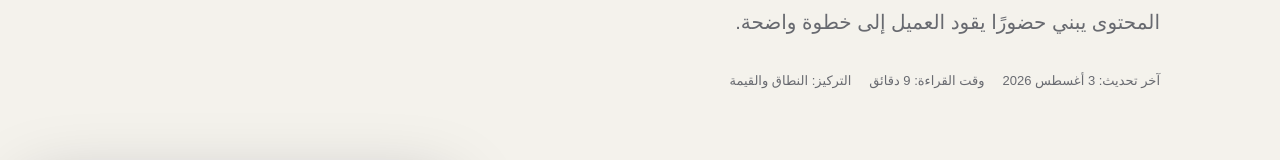
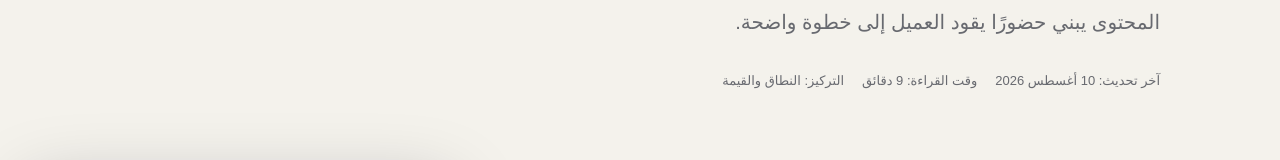
Before and after one commit to mohammedrashad2011-ui/Dewank-2026-website, a Next.js app: page /guides/social-media-management-cost-saudi-arabia in a window 1280 px wide. Shown: the part 519-679 px from the top of the page. Built offline with nearby package versions, Linux system fonts and the light colour scheme; a web font is replaced by a local one.

Commit message:
Clarify social media pricing scope and link service offer

```diff
--- a/app/guides/social-media-management-cost-saudi-arabia/page.tsx
+++ b/app/guides/social-media-management-cost-saudi-arabia/page.tsx
@@ -32,7 +32,7 @@ const scope = [
 export default function SocialMediaManagementCostGuide() {
   const url = `${siteUrl}/guides/social-media-management-cost-saudi-arabia`;
   const schema = { "@context": "https://schema.org", "@graph": [
-    { "@type": "Article", "@id": `${url}#article`, headline: title, description, inLanguage: "ar", datePublished: "2026-08-03", dateModified: "2026-08-03", mainEntityOfPage: url, author: { "@id": organizationId }, publisher: { "@id": organizationId }, about: ["إدارة حسابات التواصل الاجتماعي", "أسعار السوشيال ميديا في السعودية", "صناعة المحتوى"] },
+    { "@type": "Article", "@id": `${url}#article`, headline: title, description, inLanguage: "ar", datePublished: "2026-08-03", dateModified: "2026-08-10", mainEntityOfPage: url, author: { "@id": organizationId }, publisher: { "@id": organizationId }, about: ["إدارة حسابات التواصل الاجتماعي", "أسعار السوشيال ميديا في السعودية", "صناعة المحتوى"] },
     { "@type": "FAQPage", "@id": `${url}#faq`, mainEntity: faqs.map((faq) => ({ "@type": "Question", name: faq.question, acceptedAnswer: { "@type": "Answer", text: faq.answer } })) },
     { "@type": "BreadcrumbList", itemListElement: [{ "@type": "ListItem", position: 1, name: "الرئيسية", item: siteUrl }, { "@type": "ListItem", position: 2, name: "أدلة النمو", item: `${siteUrl}/guides` }, { "@type": "ListItem", position: 3, name: title, item: url }] },
   ] };
@@ -44,7 +44,7 @@ export default function SocialMediaManagementCostGuide() {
         <nav className="article-breadcrumbs" aria-label="مسار الصفحة"><Link href="/">الرئيسية</Link><span>/</span><Link href="/guides">أدلة النمو</Link><span>/</span><span>السوشيال ميديا</span></nav>
         <h1>{title}</h1>
         <p>السعر وحده لا يخبرك إن كانت الباقة مناسبة؛ ما يحدد القيمة هو جودة الفكرة والتنفيذ، وما إذا كان المحتوى يبني حضورًا يقود العميل إلى خطوة واضحة.</p>
-        <div className="article-meta"><span>آخر تحديث: 3 أغسطس 2026</span><span>وقت القراءة: 9 دقائق</span><span>التركيز: النطاق والقيمة</span></div>
+        <div className="article-meta"><span>آخر تحديث: 10 أغسطس 2026</span><span>وقت القراءة: 9 دقائق</span><span>التركيز: النطاق والقيمة</span></div>
       </header>
       <div className="article-layout shell">
         <div className="article-body">
@@ -72,8 +72,9 @@ export default function SocialMediaManagementCostGuide() {
           <p>قارن الهدف والاستراتيجية ونوع المخرجات لا العدد فقط. اطلب نموذج تقويم محتوى، وحدد من يكتب ويصمم وينشر ويرد، وما الذي ستملكه عند انتهاء العقد. ولرؤية الصورة الأوسع، راجع دليل <Link href="/guides/digital-marketing-cost-saudi-arabia">أسعار التسويق الرقمي في السعودية</Link>.</p>
           <h2 id="decision">متى تكون الإدارة الشهرية استثمارًا سيئًا؟</h2>
           <p>عندما لا يوجد عرض واضح أو طريقة سهلة للطلب أو قدرة على متابعة العملاء. المحتوى لا يعوض ضعف المنتج أو تأخر الرد. قبل زيادة عدد المنشورات، أصلح الرسالة ومسار التحويل وحدد كيف ستقيس الاستفسارات والطلبات.</p>
+          <p><strong>مهم:</strong> النطاقات أعلاه تتحدث عن إدارة شهرية قد تشمل التخطيط والنشر والمتابعة، وليست نفس نطاق باقات المحتوى الجاهزة. لفهم الخدمة الكاملة راجع <Link href="/services/social-media-content">إدارة السوشيال ميديا وصناعة المحتوى</Link>. وإذا كنت تريد شهر محتوى محدد المخرجات كبداية، راجع <Link href="/offers/30-day-content-package">باقة محتوى 30 يومًا</Link>.</p>
           <section className="article-faq" id="faq"><h2>أسئلة شائعة</h2>{faqs.map((faq) => <details key={faq.question}><summary>{faq.question}</summary><p>{faq.answer}</p></details>)}</section>
-          <section className="article-cta"><h2>تريد محتوى يبني حضورًا ويخدم هدفًا؟</h2><p>نحدد ما يحتاجه حسابك فعلًا، ثم نبني خطة واضحة في المحتوى والتصميم والنشر والقياس من دون حشو الباقة بمخرجات لا تخدمك.</p><Link className="button primary" href="/digital-marketing">استعرض حلول التسويق الرقمي <span>←</span></Link></section>
+          <section className="article-cta"><h2>تريد محتوى يبني حضورًا ويخدم هدفًا؟</h2><p>نحدد ما يحتاجه حسابك فعلًا، ثم نبني خطة واضحة في المحتوى والتصميم والنشر والقياس من دون حشو الباقة بمخرجات لا تخدمك.</p><Link className="button primary" href="/services/social-media-content">استعرض خدمة السوشيال ميديا <span>←</span></Link></section>
         </div>
         <aside className="article-side" aria-label="محتويات الدليل"><b>في هذا الدليل</b><a href="#short-answer">الإجابة المختصرة</a><a href="#ranges">نطاقات الأسعار</a><a href="#included">مكونات الباقة</a><a href="#separate">الخدمات المنفصلة</a><a href="#drivers">عوامل التكلفة</a><a href="#compare">مقارنة الباقات</a><a href="#decision">قبل التعاقد</a><a href="#faq">الأسئلة الشائعة</a><Link className="button primary" href="/contact">اطلب عرضًا مناسبًا</Link></aside>
       </div>
```
